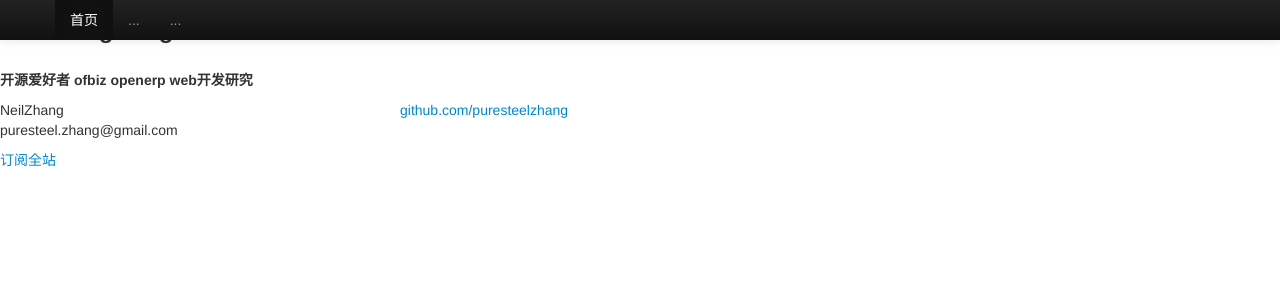
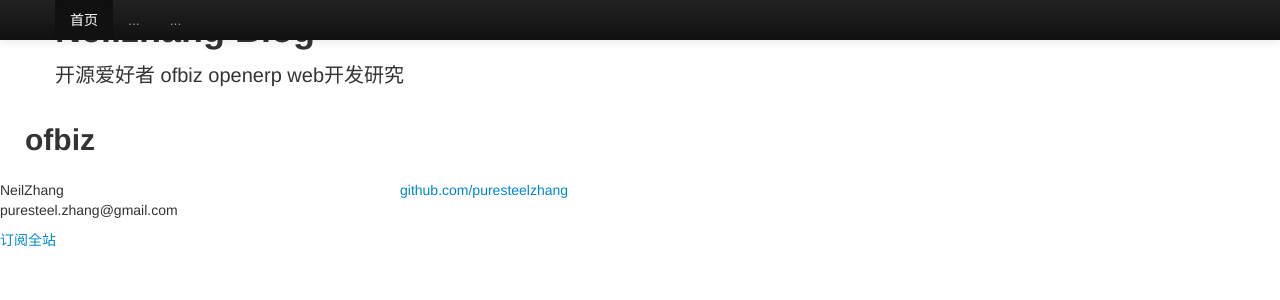
Before and after one commit to puresteelzhang/puresteelzhang.github.com, a Jekyll site: the page built from index.html, in a window 1280 px wide. Shown: the top 300 px of the page. Built offline with Jekyll 4.4.1, drawn with Linux system fonts in a browser that asks for light colours; Markdown is read by kramdown in place of the engine named in the settings.

Commit message:
index change

```diff
--- a/index.html
+++ b/index.html
@@ -3,14 +3,26 @@ layout: default
 title: Neilzhang Blog
 ---
 
+<header id="overview" class="jumbotron subhead">
+<div class="container">
+<h1>Neilzhang Blog</h1>
+<p class="lead">开源爱好者 ofbiz openerp web开发研究</p>
+</div>
+</header>
 
 
+<div class="container">
 
 <div class="row">
+  <h2>ofbiz</h2>
   <div class="span12">
-   <h3>Neilzhang Blog</h3>
-  </div>
-  <div class="span12">
-    <h5>开源爱好者 ofbiz openerp web开发研究</h5>
+    <ul class="posts">
+    {% for post in site.categories.ofbiz limit:5 %}
+      <li><span>{{ post.date | date_to_string }}</span> &raquo; <a href="{{ post.url }}">{{ post.title }}</a></li>
+    {% endfor %}
+    </ul>
   </div>
 </div>
+
+
+</div>
```
